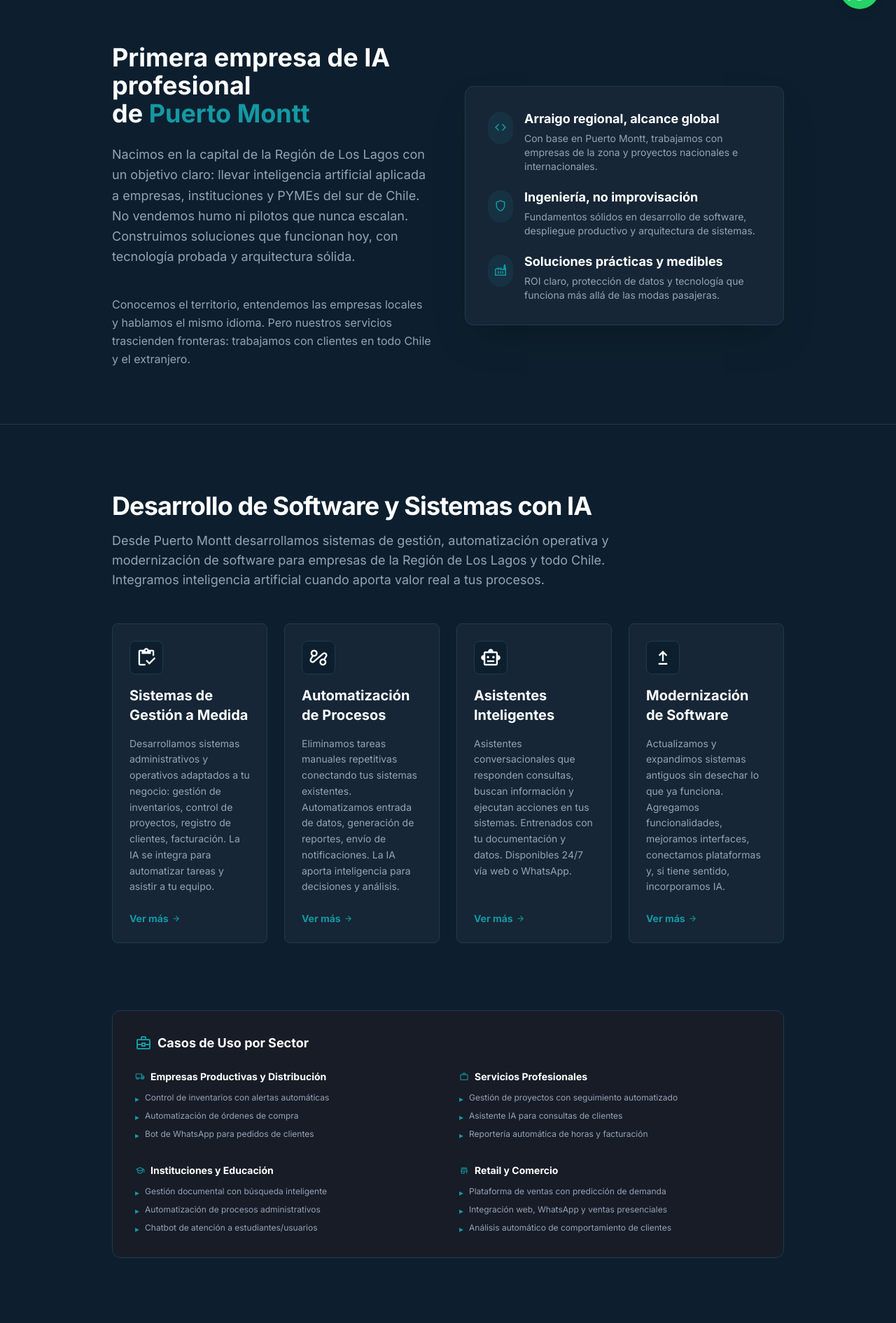
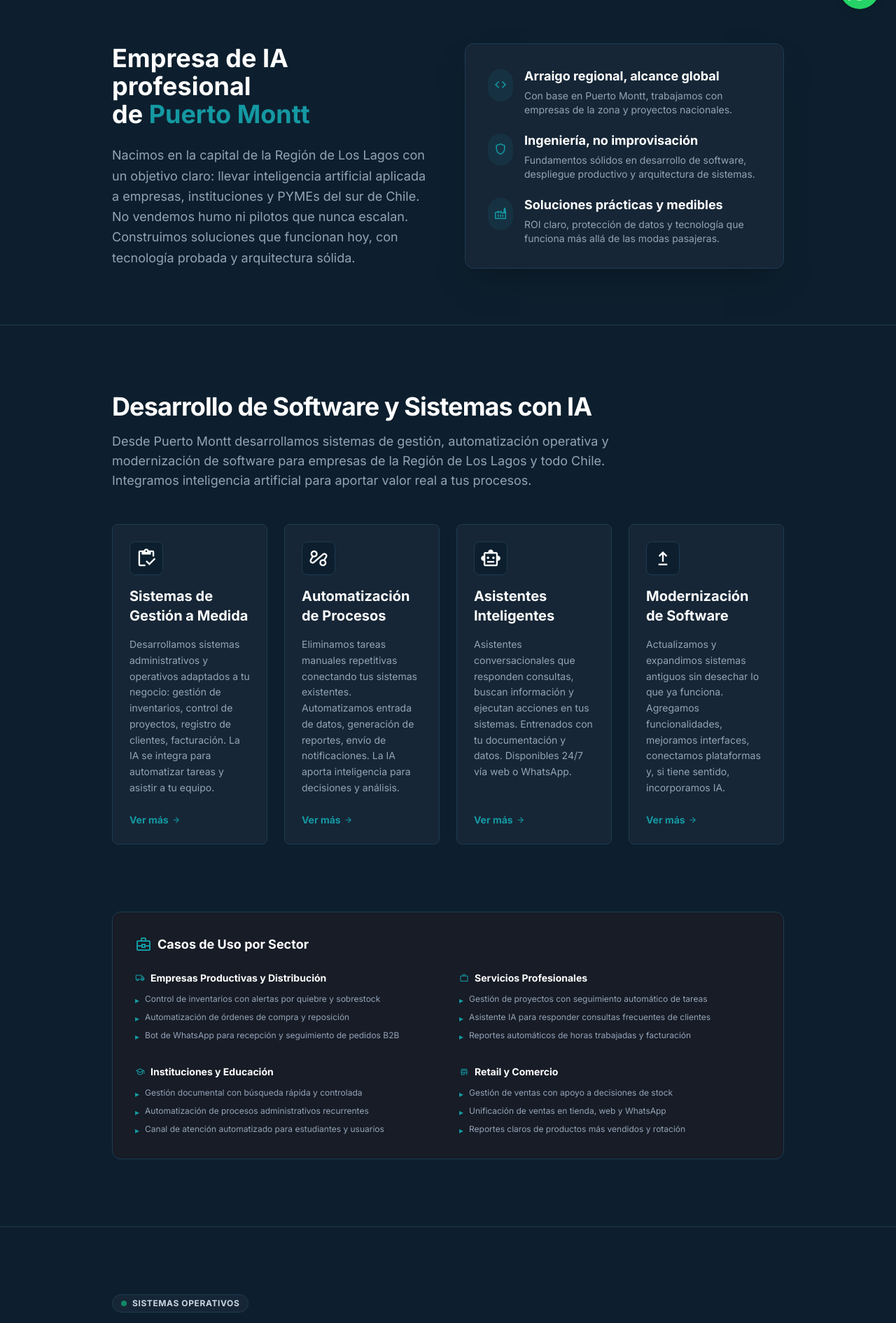
Before and after one commit to garzaazul/bestia-web, a Django app: page / in a window 1280 px wide. Shown: the part 763-2654 px from the top of the page at 70% size. Run offline with Django 5.2, Linux system fonts and the light colour scheme; some libraries are stand-ins or nearby versions.

Commit message:
Update 'Casos de Uso' section with professional copy

```diff
--- a/templates/pages/home.html
+++ b/templates/pages/home.html
@@ -19,7 +19,7 @@ autónomos, automatización, consultoría y formación profesional." }}{% endblo
                 </h1>
                 <h2 class="text-slate-300 text-lg md:text-xl font-normal leading-relaxed max-w-[640px]">
                     Desde Puerto Montt desarrollamos sistemas de gestión, automatización operativa y modernización de
-                    software para empresas de la Región de Los Lagos y todo Chile. Con IA cuando aporta valor real.
+                    software para empresas de la Región de Los Lagos y todo Chile.
                 </h2>
             </div>
             <div class="flex flex-wrap gap-4 mt-2">
@@ -47,17 +47,13 @@ autónomos, automatización, consultoría y formación profesional." }}{% endblo
             <div class="grid grid-cols-1 md:grid-cols-2 gap-12 items-center">
                 <div class="flex flex-col gap-6">
                     <h2 class="text-white text-3xl md:text-4xl font-bold leading-tight">
-                        Primera empresa de IA profesional<br />de <span class="text-primary">Puerto Montt</span>
+                        Empresa de IA profesional<br />de <span class="text-primary">Puerto Montt</span>
                     </h2>
                     <p class="text-slate-400 text-lg leading-relaxed">
                         Nacimos en la capital de la Región de Los Lagos con un objetivo claro: llevar inteligencia
                         artificial aplicada a empresas, instituciones y PYMEs del sur de Chile. No vendemos humo ni
                         pilotos que nunca escalan. Construimos soluciones que funcionan hoy, con tecnología probada y
                         arquitectura sólida.
-                    </p>
-                    <p class="text-slate-400 text-base leading-relaxed mt-4">
-                        Conocemos el territorio, entendemos las empresas locales y hablamos el mismo idioma. Pero
-                        nuestros servicios trascienden fronteras: trabajamos con clientes en todo Chile y el extranjero.
                     </p>
                 </div>
                 <div class="flex flex-col gap-5 bg-surface-dark p-8 rounded-xl border border-border-dark shadow-2xl">
@@ -68,7 +64,7 @@ autónomos, automatización, consultoría y formación profesional." }}{% endblo
                         <div>
                             <h3 class="text-white font-bold text-lg">Arraigo regional, alcance global</h3>
                             <p class="text-slate-400 text-sm mt-1">Con base en Puerto Montt, trabajamos con empresas de
-                                la zona y proyectos nacionales e internacionales.</p>
+                                la zona y proyectos nacionales.</p>
                         </div>
                     </div>
                     <div class="flex items-start gap-4">
@@ -108,7 +104,7 @@ autónomos, automatización, consultoría y formación profesional." }}{% endblo
                 <p class="text-slate-400 text-lg">
                     Desde Puerto Montt desarrollamos sistemas de gestión, automatización operativa y modernización de
                     software para empresas de la Región de Los Lagos y todo Chile. Integramos inteligencia artificial
-                    cuando aporta valor real a tus procesos.
+                    para aportar valor real a tus procesos.
                 </p>
             </div>
             <!-- Cards Grid -->
@@ -210,16 +206,18 @@ autónomos, automatización, consultoría y formación profesional." }}{% endblo
                         <ul class="space-y-2">
                             <li class="flex items-start gap-2">
                                 <span class="text-primary text-xs mt-0.5">▸</span>
-                                <span class="text-slate-400 text-xs">Control de inventarios con alertas
-                                    automáticas</span>
+                                <span class="text-slate-400 text-xs">Control de inventarios con alertas por quiebre y
+                                    sobrestock</span>
                             </li>
                             <li class="flex items-start gap-2">
                                 <span class="text-primary text-xs mt-0.5">▸</span>
-                                <span class="text-slate-400 text-xs">Automatización de órdenes de compra</span>
+                                <span class="text-slate-400 text-xs">Automatización de órdenes de compra y
+                                    reposición</span>
                             </li>
                             <li class="flex items-start gap-2">
                                 <span class="text-primary text-xs mt-0.5">▸</span>
-                                <span class="text-slate-400 text-xs">Bot de WhatsApp para pedidos de clientes</span>
+                                <span class="text-slate-400 text-xs">Bot de WhatsApp para recepción y seguimiento de
+                                    pedidos B2B</span>
                             </li>
                         </ul>
                     </div>
@@ -232,16 +230,18 @@ autónomos, automatización, consultoría y formación profesional." }}{% endblo
                         <ul class="space-y-2">
                             <li class="flex items-start gap-2">
                                 <span class="text-primary text-xs mt-0.5">▸</span>
-                                <span class="text-slate-400 text-xs">Gestión de proyectos con seguimiento
-                                    automatizado</span>
+                                <span class="text-slate-400 text-xs">Gestión de proyectos con seguimiento automático de
+                                    tareas</span>
                             </li>
                             <li class="flex items-start gap-2">
                                 <span class="text-primary text-xs mt-0.5">▸</span>
-                                <span class="text-slate-400 text-xs">Asistente IA para consultas de clientes</span>
+                                <span class="text-slate-400 text-xs">Asistente IA para responder consultas frecuentes de
+                                    clientes</span>
                             </li>
                             <li class="flex items-start gap-2">
                                 <span class="text-primary text-xs mt-0.5">▸</span>
-                                <span class="text-slate-400 text-xs">Reportería automática de horas y facturación</span>
+                                <span class="text-slate-400 text-xs">Reportes automáticos de horas trabajadas y
+                                    facturación</span>
                             </li>
                         </ul>
                     </div>
@@ -254,15 +254,18 @@ autónomos, automatización, consultoría y formación profesional." }}{% endblo
                         <ul class="space-y-2">
                             <li class="flex items-start gap-2">
                                 <span class="text-primary text-xs mt-0.5">▸</span>
-                                <span class="text-slate-400 text-xs">Gestión documental con búsqueda inteligente</span>
+                                <span class="text-slate-400 text-xs">Gestión documental con búsqueda rápida y
+                                    controlada</span>
                             </li>
                             <li class="flex items-start gap-2">
                                 <span class="text-primary text-xs mt-0.5">▸</span>
-                                <span class="text-slate-400 text-xs">Automatización de procesos administrativos</span>
+                                <span class="text-slate-400 text-xs">Automatización de procesos administrativos
+                                    recurrentes</span>
                             </li>
                             <li class="flex items-start gap-2">
                                 <span class="text-primary text-xs mt-0.5">▸</span>
-                                <span class="text-slate-400 text-xs">Chatbot de atención a estudiantes/usuarios</span>
+                                <span class="text-slate-400 text-xs">Canal de atención automatizado para estudiantes y
+                                    usuarios</span>
                             </li>
                         </ul>
                     </div>
@@ -275,18 +278,18 @@ autónomos, automatización, consultoría y formación profesional." }}{% endblo
                         <ul class="space-y-2">
                             <li class="flex items-start gap-2">
                                 <span class="text-primary text-xs mt-0.5">▸</span>
-                                <span class="text-slate-400 text-xs">Plataforma de ventas con predicción de
-                                    demanda</span>
+                                <span class="text-slate-400 text-xs">Gestión de ventas con apoyo a decisiones de
+                                    stock</span>
                             </li>
                             <li class="flex items-start gap-2">
                                 <span class="text-primary text-xs mt-0.5">▸</span>
-                                <span class="text-slate-400 text-xs">Integración web, WhatsApp y ventas
-                                    presenciales</span>
+                                <span class="text-slate-400 text-xs">Unificación de ventas en tienda, web y
+                                    WhatsApp</span>
                             </li>
                             <li class="flex items-start gap-2">
                                 <span class="text-primary text-xs mt-0.5">▸</span>
-                                <span class="text-slate-400 text-xs">Análisis automático de comportamiento de
-                                    clientes</span>
+                                <span class="text-slate-400 text-xs">Reportes claros de productos más vendidos y
+                                    rotación</span>
                             </li>
                         </ul>
                     </div>
```
